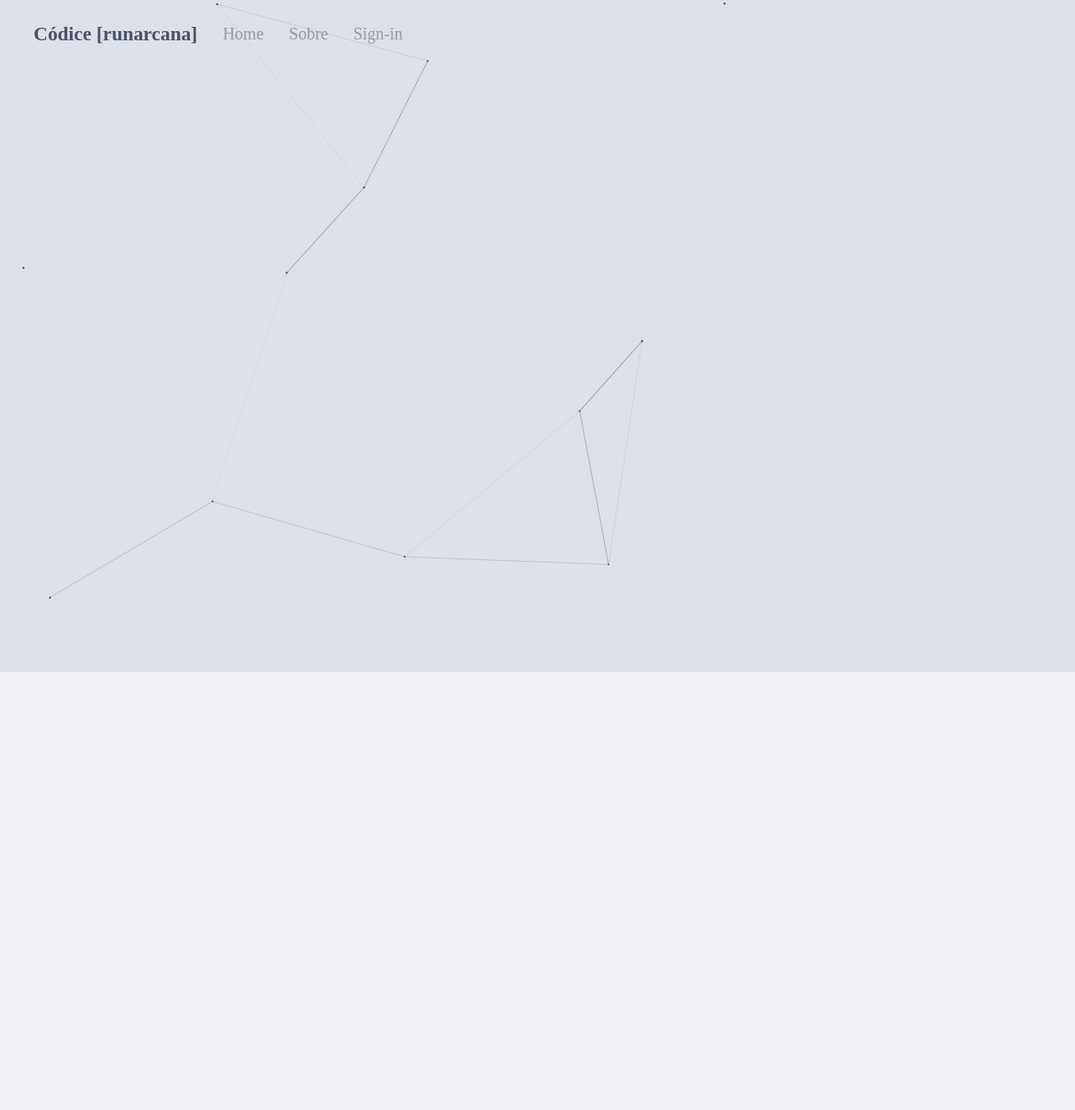
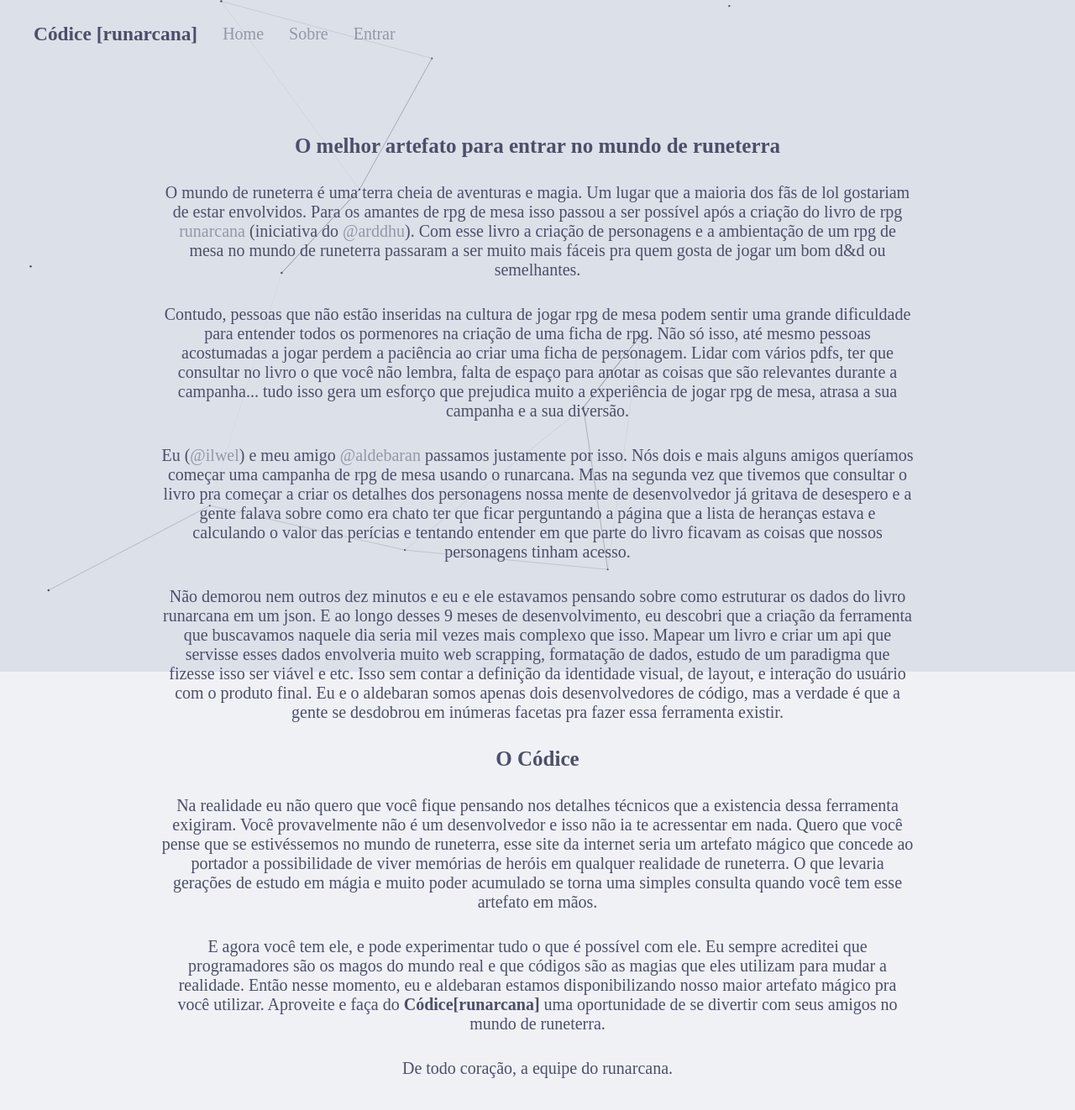
Before and after one commit to Bloco-N/runarcana-next, a Next.js app: page /about in a window 1280 px wide. Shown: the top 1322 px of the page at 84% size. Before the commit the page ends 800 px from the top, so only its background shows below. Built offline with nearby package versions, Linux system fonts and the light colour scheme; a web font is replaced by a local one.

Commit message:
feat:  about page

```diff
--- a/components/Nav.tsx
+++ b/components/Nav.tsx
@@ -61,11 +61,11 @@
       </Link>
       {user ? (
         <button onClick={handleSignOut}>
-          Sign-out
+          Sair
         </button>
       ) : (
         <Link href='/sign-in'>
-          Sign-in
+          Entrar
         </Link>
       )}
       {user ? <span>{user.username} ({user.nickname})</span> : ''}
--- a/pages/about/index.tsx
+++ b/pages/about/index.tsx
@@ -1,12 +1,54 @@
 import styled from "styled-components"
 
 const Container = styled.div`
+  display: flex;
+  padding-top: 5rem;
+  padding-bottom: 15rem;
+  flex-direction: column;
+  align-items: center;
+  h2{
+    opacity: 1;
+    margin-top: 3rem;
+    font-weight: bold;
+  }
+  p{
+    margin-top: 3rem;
+    text-align: center;
+    width: 70%;
+  }
 `
 
-export default function About(){
+export default function About() {
   return (
     <Container>
+      <h2>O melhor artefato para entrar no mundo de runeterra</h2>
+      <p>
+        O mundo de runeterra é uma terra cheia de aventuras e magia. Um lugar que a maioria dos fãs de lol gostariam de estar envolvidos. Para os amantes de rpg de mesa isso passou a ser possível após a criação do livro de rpg <a href="#">runarcana</a> (iniciativa do <a href="#">@arddhu</a>). Com esse livro a criação de personagens e a ambientação de um rpg de mesa no mundo de runeterra passaram a ser muito mais fáceis pra quem gosta de jogar um bom d&d ou semelhantes.</p>
+      <p>
+        Contudo, pessoas que não estão inseridas na cultura de jogar rpg de mesa podem sentir uma grande dificuldade para entender todos os pormenores na criação de uma ficha de rpg. Não só isso, até mesmo pessoas acostumadas a jogar perdem a paciência ao criar uma ficha de personagem. Lidar com vários pdfs, ter que consultar no livro o que você não lembra, falta de espaço para anotar as coisas que são relevantes durante a campanha... tudo isso gera um esforço que prejudica muito a experiência de jogar rpg de mesa, atrasa a sua campanha e a sua diversão.
+      </p>
 
+      <p>
+        Eu (<a href="#">@ilwel</a>) e meu amigo <a href="#">@aldebaran</a> passamos justamente por isso. Nós dois e mais alguns amigos queríamos começar uma campanha de rpg de mesa usando o runarcana. Mas na segunda vez que tivemos que consultar o livro pra começar a criar os detalhes dos personagens nossa mente de desenvolvedor já gritava de desespero e a gente falava sobre como era chato ter que ficar perguntando a página que a lista de heranças estava e calculando o valor das perícias e tentando entender em que parte do livro ficavam as coisas que nossos personagens tinham acesso.
+      </p>
+
+      <p>
+        Não demorou nem outros dez minutos e eu e ele estavamos pensando sobre como estruturar os dados do livro runarcana em um json. E ao longo desses 9 meses de desenvolvimento, eu descobri que a criação da ferramenta que buscavamos naquele dia seria mil vezes mais complexo que isso. Mapear um livro e criar um api que servisse esses dados envolveria muito web scrapping, formatação de dados, estudo de um paradigma que fizesse isso ser viável e etc. Isso sem contar a definição da identidade visual, de layout, e interação do usuário com o produto final. Eu e o aldebaran somos apenas dois desenvolvedores de código, mas a verdade é que a gente se desdobrou em inúmeras facetas pra fazer essa ferramenta existir.
+      </p>
+
+      <h2>O Códice</h2>
+
+      <p>
+        Na realidade eu não quero que você fique pensando nos detalhes técnicos que a existencia dessa ferramenta exigiram. Você provavelmente não é um desenvolvedor e isso não ia te acressentar em nada. Quero que você pense que se estivéssemos no mundo de runeterra, esse site da internet seria um artefato mágico que concede ao portador a possibilidade de viver memórias de heróis em qualquer realidade de runeterra. O que levaria gerações de estudo em mágia e muito poder acumulado se torna uma simples consulta quando você tem esse artefato em mãos.
+      </p>
+
+      <p>
+        E agora você tem ele, e pode experimentar tudo o que é possível com ele. Eu sempre acreditei que programadores são os magos do mundo real e que códigos são as magias que eles utilizam para mudar a realidade. Então nesse momento, eu e aldebaran estamos disponibilizando nosso maior artefato mágico pra você utilizar. Aproveite e faça do <b>Códice[runarcana]</b> uma oportunidade de se divertir com seus amigos no mundo de runeterra.
+      </p>
+
+      <p>
+        De todo coração, a equipe do runarcana.
+      </p>
     </Container>
   )
 }
```
